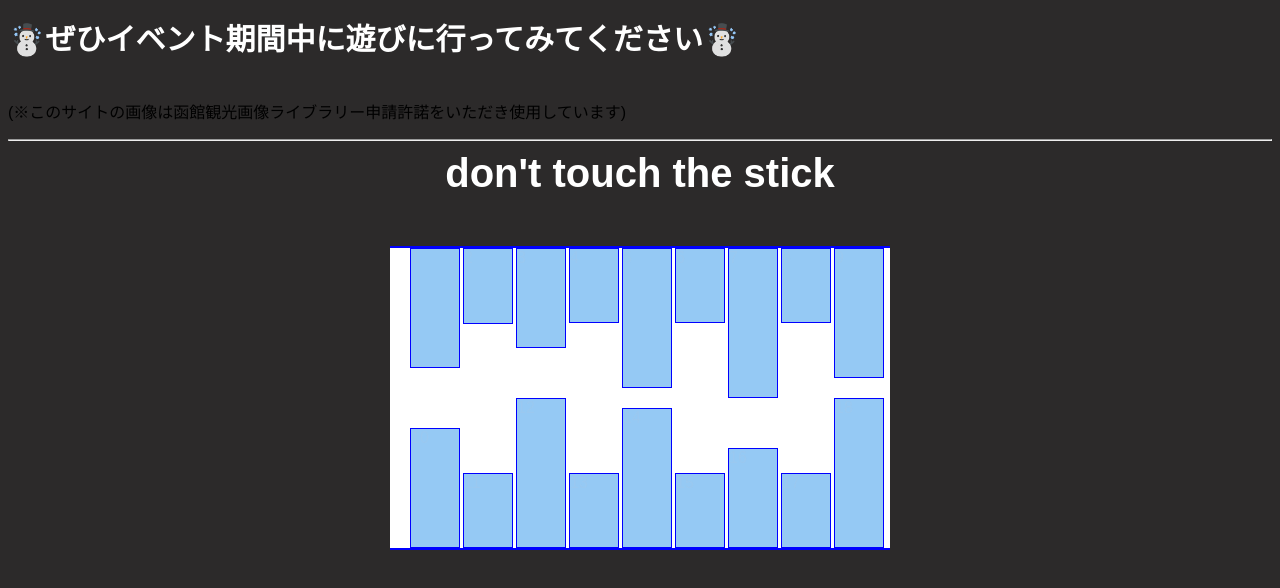
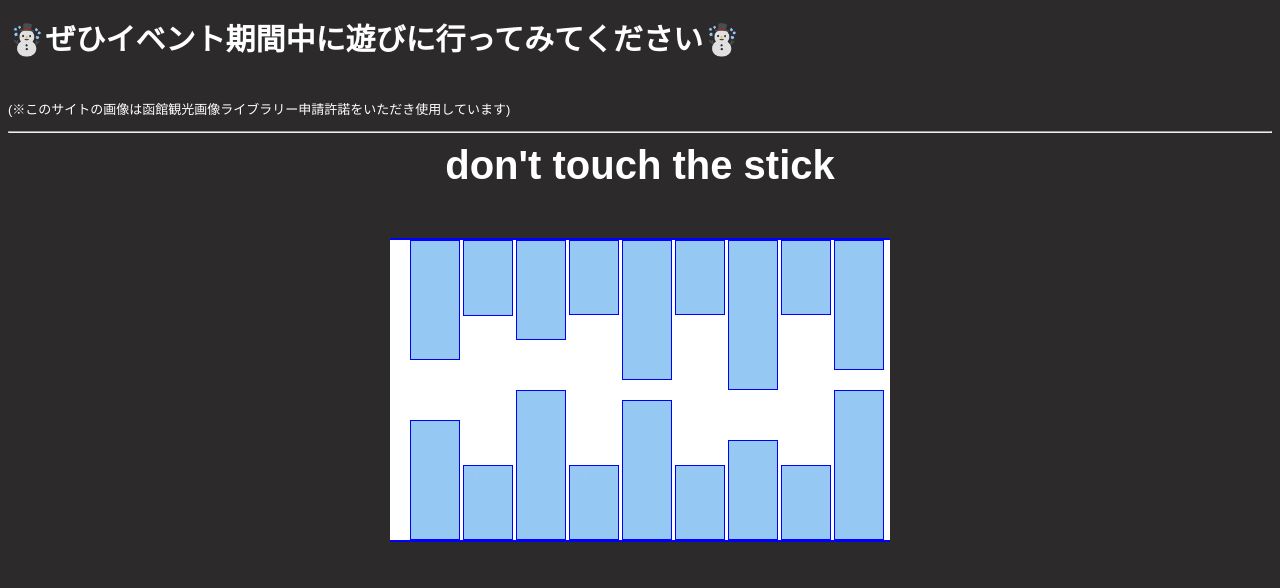
Before and after one commit to TH79-th/TH79-th.fnd32, a plain HTML site: page index.html in a window 1280 px wide. Shown: the part 2245-2833 px from the top of the page. Drawn offline with Linux system fonts and the light colour scheme.

Commit message:
Update announcement.css

```diff
--- a/announcement.css
+++ b/announcement.css
@@ -112,6 +112,12 @@ body {
   color:white;
   margin-top: 0;
   font-size: 30px;
+}
+
+.annotation {
+  color:white;
+  font-size: small;
+  margin-top: 0;
 }
 
 .inline {
```
